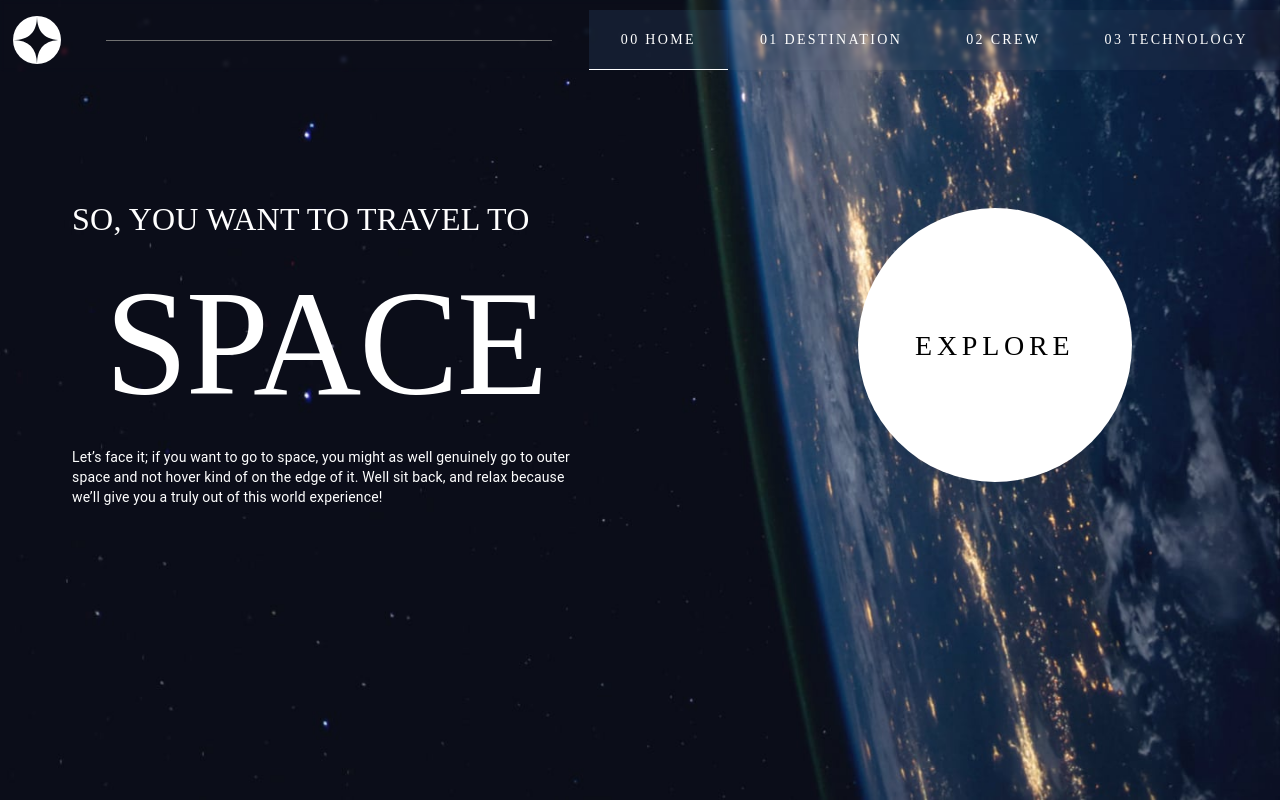
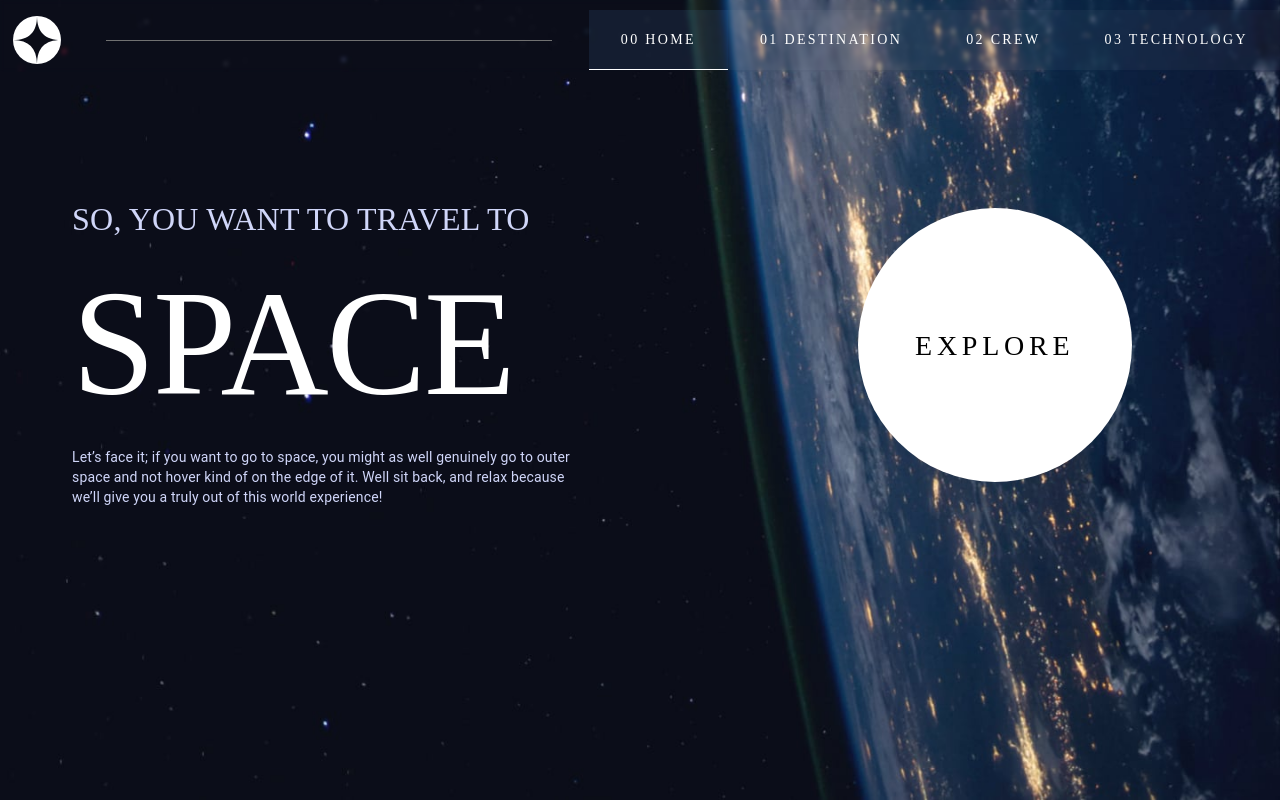
Before and after one commit to nikakarumidze/Space_Tourism, a React (Create React App) app: page / in a window 1280 px wide. Built offline with nearby package versions, Linux system fonts and the light colour scheme.

Commit message:
font color fix on main page

```diff
--- a/src/pages/Main.jsx
+++ b/src/pages/Main.jsx
@@ -9,14 +9,25 @@ const Main = (props) => {
       justifyContent='space-between'
       sx={{ py: { xs: 0, md: 8 } }}
     >
-      <Grid item xs={12} lg={5} sx={{ m: 5 }}>
-        <Typography variant='h4' component='h2' sx={{ color: 'white' }}>
+      <Grid
+        container
+        item
+        xs={12}
+        md={5}
+        justifyContent={{ xs: 'center', md: 'start' }}
+        sx={{ m: 5 }}
+      >
+        <Typography
+          variant='h4'
+          component='h2'
+          sx={{ color: 'secondary.main' }}
+        >
           SO, YOU WANT TO TRAVEL TO
         </Typography>
         <Typography variant='h1' align='center' sx={{ color: 'white', my: 2 }}>
           SPACE
         </Typography>
-        <Typography variant='body2' sx={{ color: 'white' }}>
+        <Typography variant='body2' sx={{ color: 'secondary.main' }}>
           Let’s face it; if you want to go to space, you might as well genuinely
           go to outer space and not hover kind of on the edge of it. Well sit
           back, and relax because we’ll give you a truly out of this world
@@ -26,14 +37,17 @@ const Main = (props) => {
       <Grid
         item
         xs={12}
-        lg={5}
+        md={5}
         sx={{
           display: 'flex',
           alignItems: 'center',
           justifyContent: 'center',
         }}
       >
-        <Link to='/destination' onClick={() => props.onURLChange('/destination')}>
+        <Link
+          to='/destination'
+          onClick={() => props.onURLChange('/destination')}
+        >
           <Box
             sx={{
               width: 274,
```
